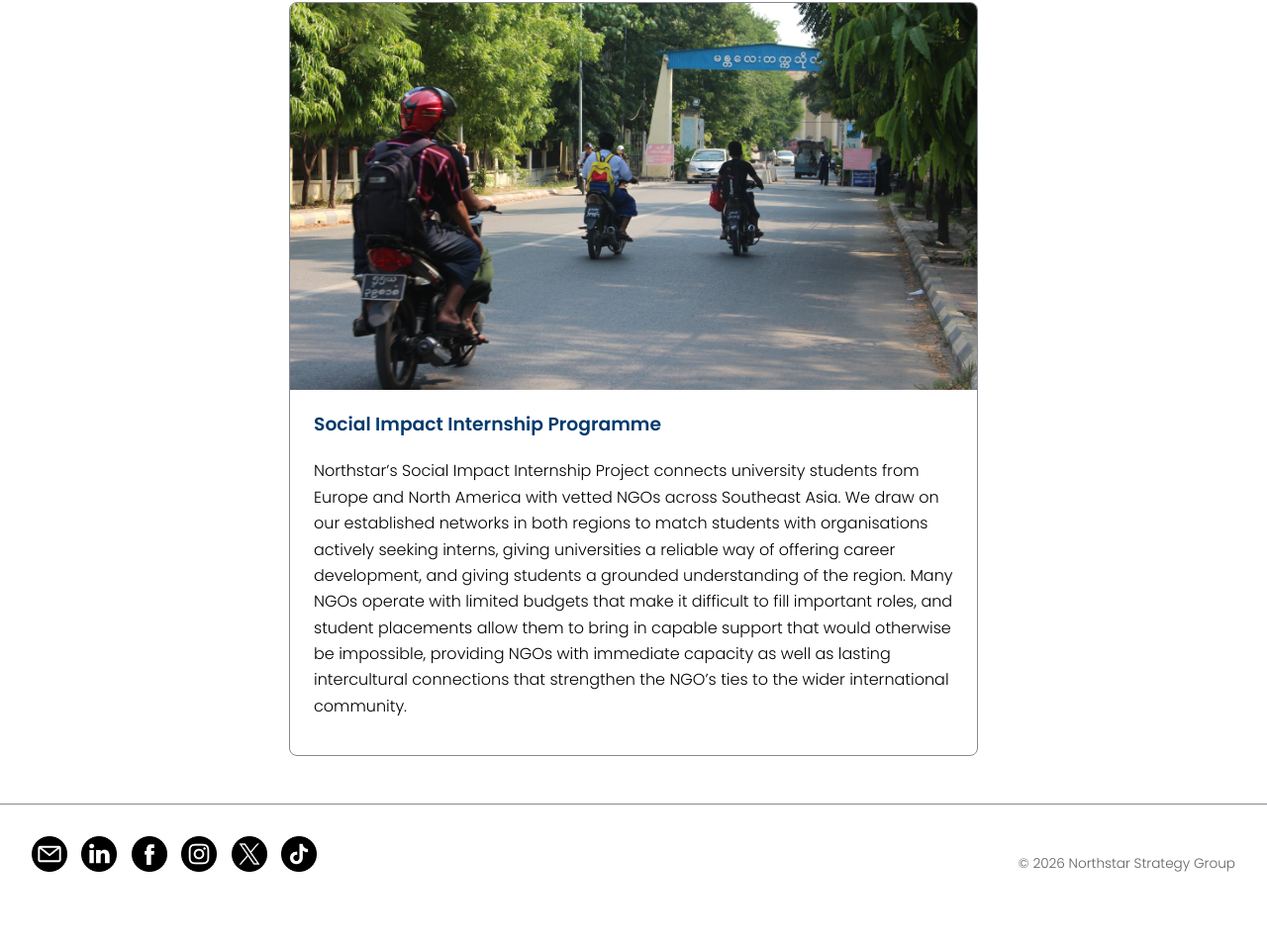
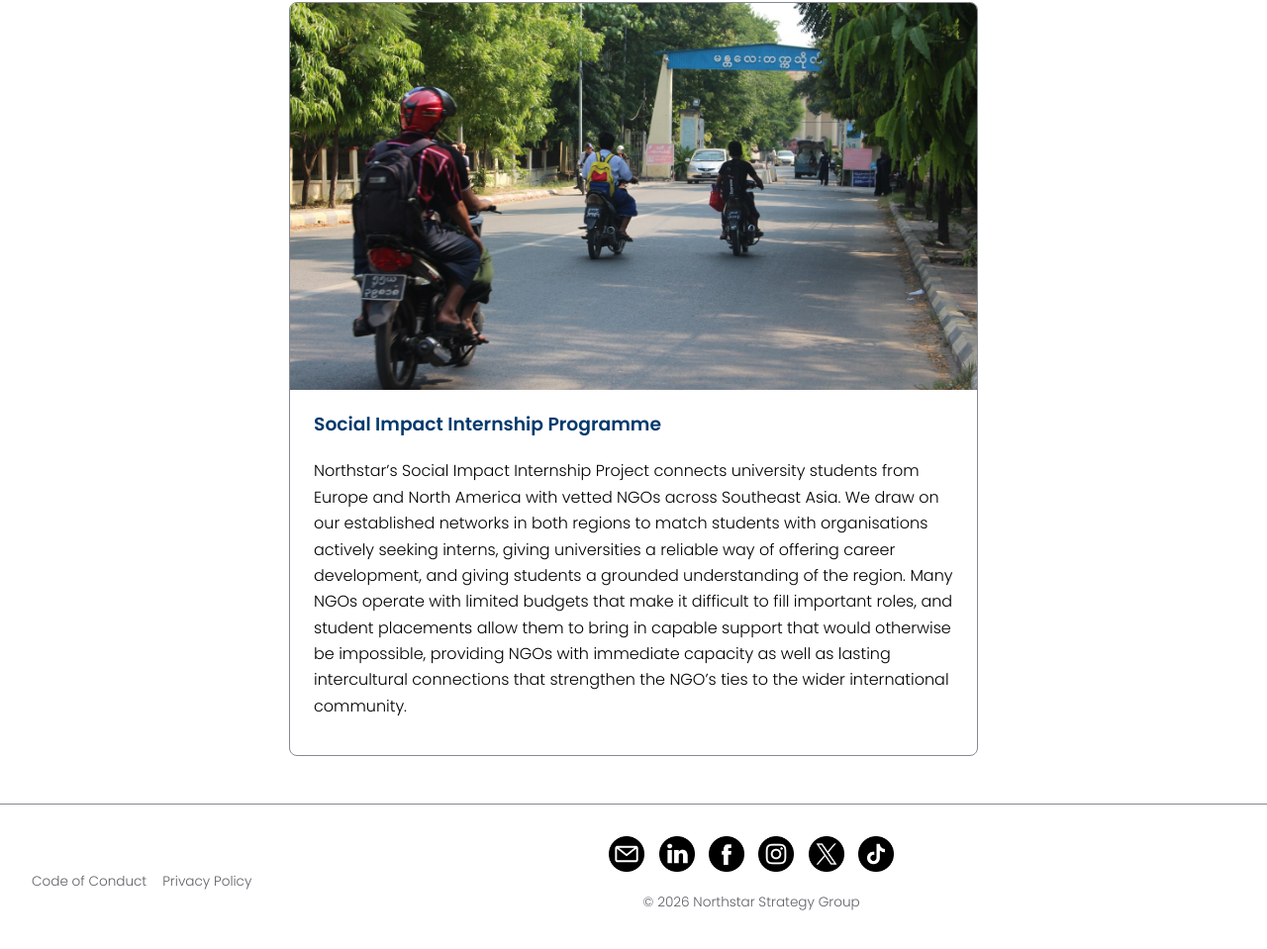
Before and after one commit to Benicio26/Northstar-Website, a plain HTML site: page current-projects/index.html in a window 1280 px wide. Shown: the part 2201-3160 px from the top of the page at 99% size. Before the commit the page ends 3134 px from the top, so only its background shows below. Drawn offline with Linux system fonts and the light colour scheme.

Commit message:
Add files via upload

```diff
--- a/current-projects/index.html
+++ b/current-projects/index.html
@@ -65,6 +65,11 @@
   </main>
 
   <footer>
+    <div class="footer-legal">
+      <a href="/code-of-conduct.pdf" target="_blank" rel="noopener noreferrer">Code of Conduct</a>
+      <a href="/privacy-policy.pdf" target="_blank" rel="noopener noreferrer">Privacy Policy</a>
+    </div>
+    <div class="footer-main">
     <div class="social-icons">
       <a href="mailto:contact@northstar-sg.com" aria-label="Email us"><img src="/icon-email.png" alt="Email"></a>
       <a href="https://linkedin.com/company/northstar-strategy-group-sro" aria-label="LinkedIn" target="_blank" rel="noopener noreferrer"><img src="/icon-linkedin.png" alt="LinkedIn"></a>
@@ -74,6 +79,7 @@
       <a href="https://www.tiktok.com/@northstar.sg" aria-label="TikTok" target="_blank" rel="noopener noreferrer"><img src="/icon-tiktok.png" alt="TikTok"></a>
     </div>
     <p>&copy; 2026 Northstar Strategy Group</p>
+    </div>
   </footer>
 </body>
 </html>
```
